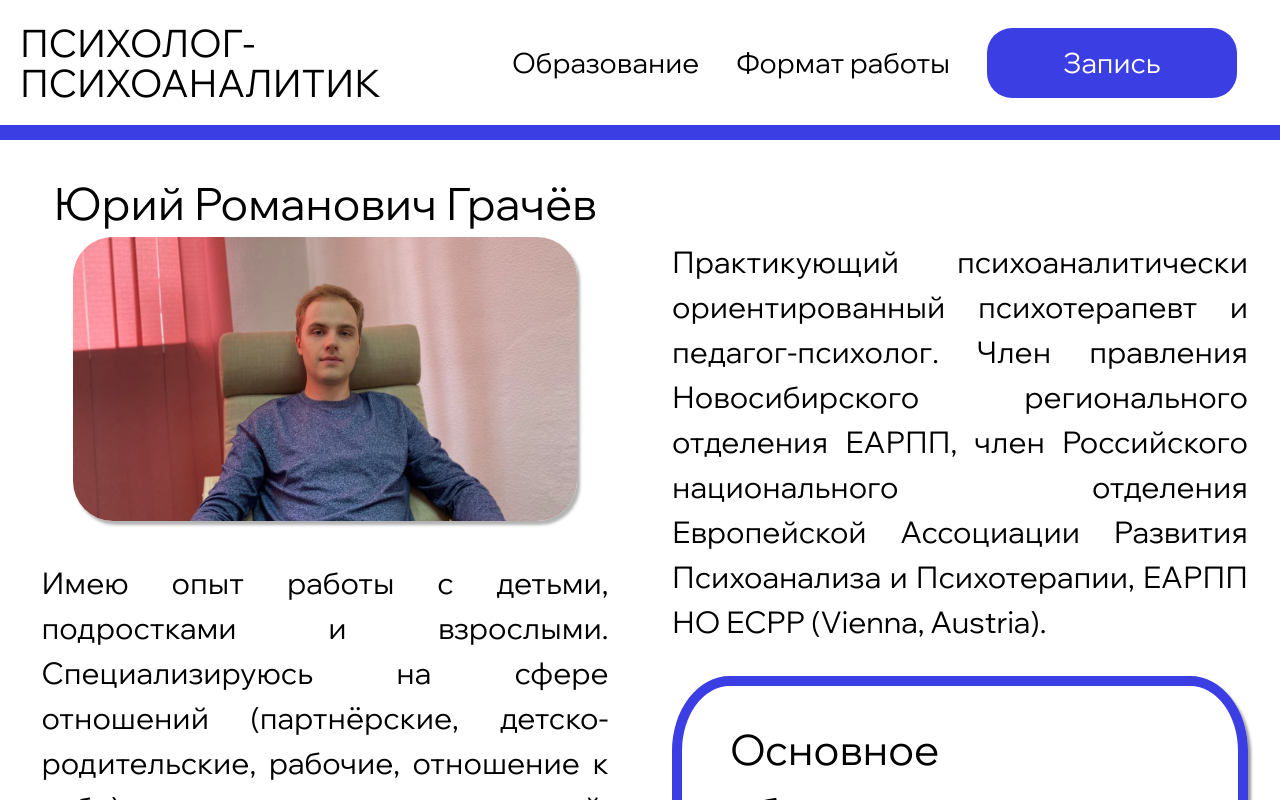
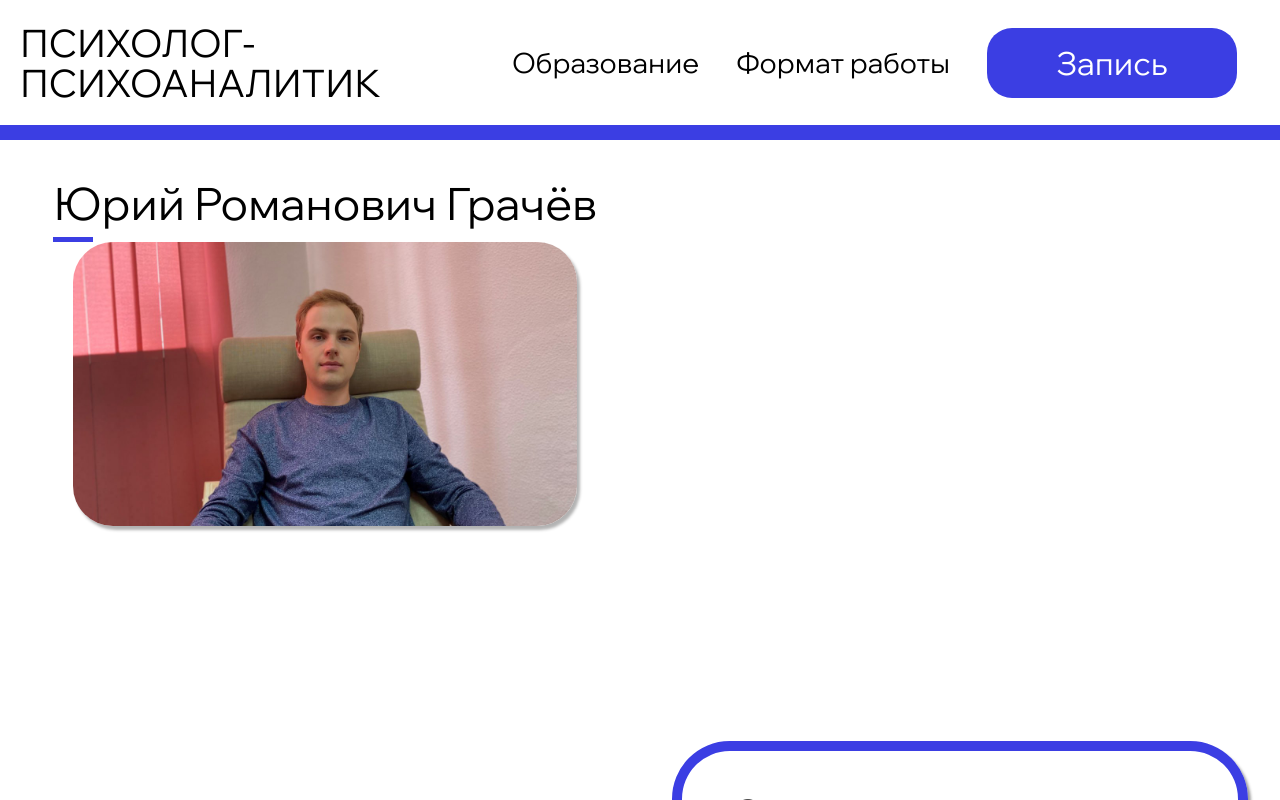
Before and after one commit to Nick55555554/psyhology_static, a Next.js app: page / in a window 1280 px wide. Shown: the top 800 px of the page. Built offline with nearby package versions, Linux system fonts and the light colour scheme.

Commit message:
Seoncd commit

```diff
--- a/next.config.ts
+++ b/next.config.ts
@@ -4,23 +4,7 @@ const nextConfig: NextConfig = {
   experimental: {
 
   },
-  async headers() {
-    return [
-      {
-        source: '/(.*)',
-        headers: [
-          {
-            key: 'Referrer-Policy',
-            value: 'strict-origin-when-cross-origin',
-          },
-          {
-            key: 'Access-Control-Allow-Origin',
-            value: '*',
-          },
-        ],
-      },
-    ];
-  },
+  output: 'export',
 };
 
 export default nextConfig;
--- a/src/app/page.tsx
+++ b/src/app/page.tsx
@@ -20,7 +20,6 @@ export default function Home() {
   const [layout, setLayout] = useState<boolean>(false)
   const educationRef = useRef<HTMLDivElement | null>(null);
   const workFormRef = useRef<HTMLDivElement | null>(null);
-  const ContactsRef = useRef<HTMLDivElement | null>(null);
   const teleRef = useRef<HTMLSpanElement | null>(null);
   const emailRef = useRef<HTMLSpanElement | null>(null);
   const tgRef = useRef<HTMLSpanElement | null>(null);
--- a/src/app/styles.scss
+++ b/src/app/styles.scss
@@ -26,6 +26,7 @@ header{
     text-wrap: nowrap;
     line-height: 50px;
     z-index: 1;
+    animation: fadeIn 2s ease-out forwards;
 }
 .zapis{
     width: 250px;
@@ -40,6 +41,7 @@ header{
     font-size: rem(40);
     line-height: 40px;
     padding-left: 80px;
+    animation: fadeIn 2s ease-out forwards;
 }
 .left, .right{
     display: grid;
@@ -49,8 +51,29 @@ header{
 .name{
     padding: 30px 0 0 0;
     font-size: clamp(1.2rem, 1vw + 2rem, 4rem);
+    position: relative;
+    display: inline-block;
+    opacity: 1;
+    animation: fadeIn 2s ease-out forwards;
 }
 
+@keyframes fadeIn{
+    from{
+        opacity: 0;
+    }
+    to{
+        opacity: 1;
+    }
+}
+.name::after{
+    position: relative;
+    display: block;
+    width: 40px;
+    height: 5px;
+    background-color: #3B3EE3;
+    content: "";
+    margin-bottom: 0;
+}
 .title_image{
     width:80%;
     border-radius: 40px;
@@ -63,6 +86,7 @@ header{
     padding-top: 40px;
     width: 80%;
     height: auto;
+    animation: fadeIn 2s ease-out forwards;
 }
 .mt{
     margin-top: 60px;
@@ -229,7 +253,7 @@ header{
     cursor: pointer;
 }
 
-@media (max-width:2557px) {
+@media (max-width:2560px) {
     .nav{
         font-size: rem(40);
         line-height: 70px;
@@ -397,7 +421,7 @@ header{
         margin-left: 20px;
     }
     .edu,.work{
-        font-size: rem(36);
+        font-size: rem(30);
     }
     .border, .text{
         width: 90%;
@@ -410,7 +434,7 @@ header{
         font-size: rem(42);
     }
     .text{
-        font-size: rem(30);
+        font-size: rem(28);
     }
     .title_image{
         margin: 0;
@@ -432,9 +456,16 @@ header{
     .cont_label{
         font-size: rem(56);
     }
+
     .contacts span, .contacts .contacts-head{
         font-size: rem(36);
         padding-top: 20px;
+        display: block;
+        padding-top: 0;
+    }
+
+    .zapis{
+        font-size: rem(32);
     }
 }
 
@@ -445,7 +476,7 @@ header{
         margin-left: 40px;
     }
     .zapis{
-        font-size: rem(24);
+        font-size: rem(30);
     }
     .border, .text, .title_image{
         width: 420px;
@@ -470,7 +501,7 @@ header{
         height: auto;
     }
     .edu,.work{
-        font-size: rem(32);
+        font-size: rem(30);
     }
     .cont_label{
         font-size: rem(48);
@@ -501,7 +532,7 @@ header{
         padding-left: 50px;
     }
     .edu,.work{
-        font-size: rem(30);
+        font-size: rem(28);
     }
     .border{
         border: 8px solid #3B3EE3;
@@ -520,6 +551,9 @@ header{
         width: 90px;
         height: auto;
     }
+    .name{
+        padding: 30px 0 10px 40px;
+    }
 
 }
 @media(max-width: 840px){
@@ -527,7 +561,7 @@ header{
         width: 340px;
     }
     .zapis{
-        width: 150px;
+        width: 180px;
     }
 
     h1{
@@ -553,10 +587,6 @@ header{
     }
     .nav{
         gap:3%;
-    }
-    .contacts span, .contacts .contacts-head{
-        display: block;
-        padding-top: 0;
     }
 
     .popUp_h{
@@ -592,7 +622,7 @@ header{
         font-size: rem(40);
     }
     .zapis{
-        width: 100%;
+        width: 160px;
         margin-right: 10%;
     }
     .edu, .work{
--- a/src/app/ui/scrollCheck.tsx
+++ b/src/app/ui/scrollCheck.tsx
@@ -36,14 +36,15 @@ export const ScrollCheck = ({
                 }
             });
         });
+        const currentBoxRef = boxRef.current
 
-        if (boxRef.current) {
-            observer.observe(boxRef.current);
+        if (currentBoxRef) {
+            observer.observe(currentBoxRef);
         }
 
         return () => {
-            if (boxRef.current) {
-                observer.unobserve(boxRef.current)
+            if (currentBoxRef) {
+                observer.unobserve(currentBoxRef)
             }
         };
     }, []);
```
